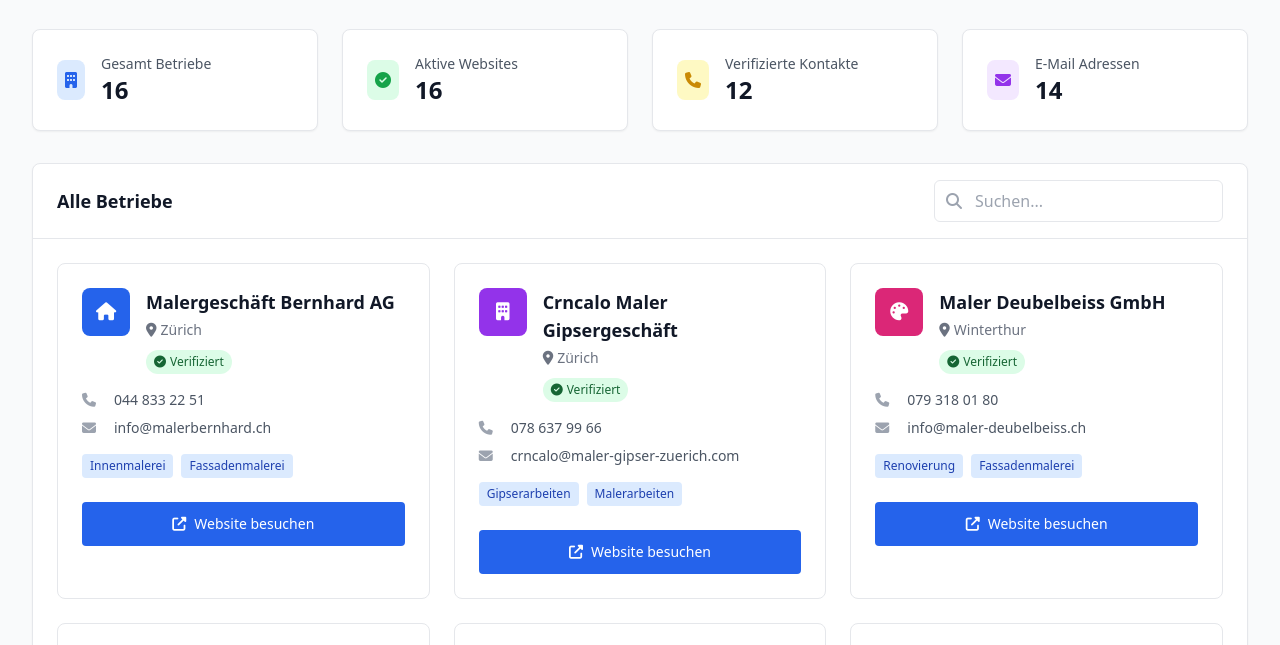
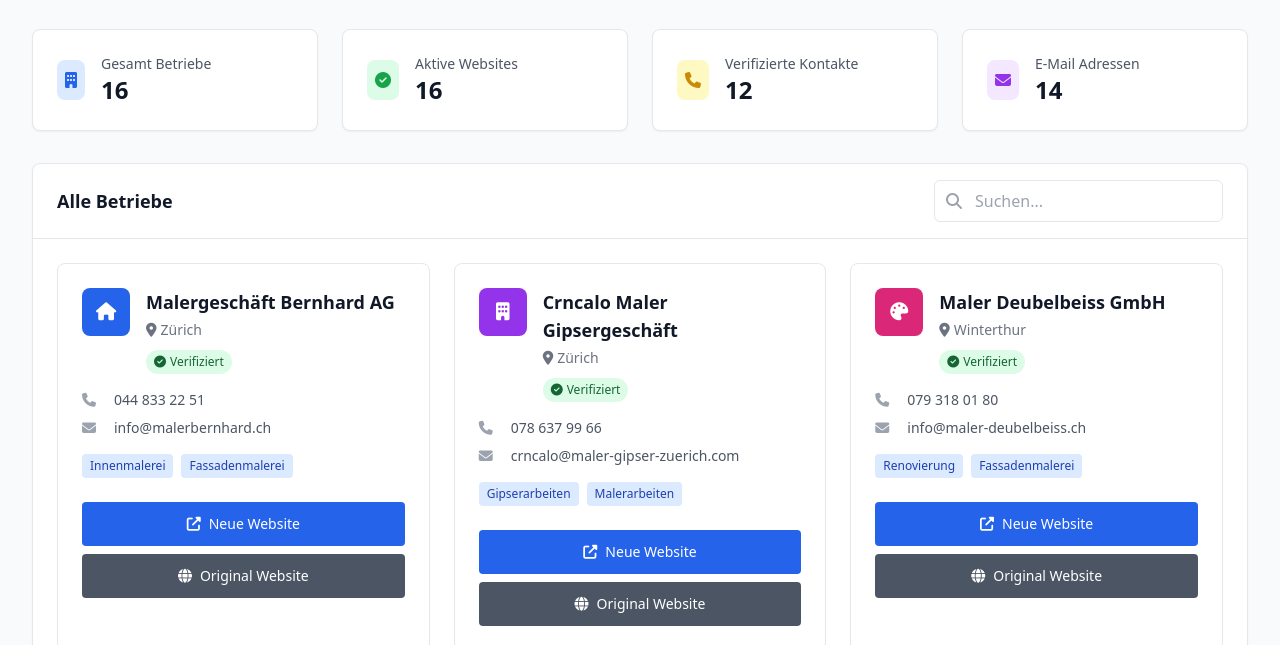
Before and after one commit to mironpuzanov/swiss-painter-websites, a website: page index.html in a window 1280 px wide. Shown: the part 103-748 px from the top of the page. Drawn offline with nearby package versions, Linux system fonts and the light colour scheme.

Commit message:
Fix website routing and add original website links
- Changed folder paths to use vercel.json routes (malerbernhard, crncalo, etc.)
- Added original website URLs for all 16 companies
- Fixed the 404 issues by using proper routing paths
- Added both 'Neue Website' and 'Original Website' buttons
- All companies now have both new and original website links

```diff
--- a/index.html
+++ b/index.html
@@ -95,7 +95,8 @@
                 email: "info@malerbernhard.ch",
                 status: "verified",
                 specialties: ["Innenmalerei", "Fassadenmalerei"],
-                folder: "Malergeschäft Bernhard AG",
+                folder: "malerbernhard",
+                originalUrl: "https://www.malerbernhard.ch/de/home",
                 icon: "fas fa-home",
                 color: "bg-blue-600"
             },
@@ -106,7 +107,8 @@
                 email: "crncalo@maler-gipser-zuerich.com",
                 status: "verified",
                 specialties: ["Gipserarbeiten", "Malerarbeiten"],
-                folder: "Crncalo Maler Gipsergeschäft",
+                folder: "crncalo",
+                originalUrl: "https://www.maler-gipser-zuerich.com/",
                 icon: "fas fa-building",
                 color: "bg-purple-600"
             },
@@ -117,7 +119,8 @@
                 email: "info@maler-deubelbeiss.ch",
                 status: "verified",
                 specialties: ["Renovierung", "Fassadenmalerei"],
-                folder: "Maler Deubelbeiss GmbH",
+                folder: "deubelbeiss",
+                originalUrl: "http://www.maler-deubelbeiss.ch/index.html",
                 icon: "fas fa-palette",
                 color: "bg-pink-600"
             },
@@ -128,7 +131,8 @@
                 email: "info@romang-gmbh.ch",
                 status: "verified",
                 specialties: ["Strukturbeschichtung", "Trockeneis-Strahlen"],
-                folder: "ROMANG Struktur & Farbe GmbH",
+                folder: "romang",
+                originalUrl: "http://romang-gmbh.ch/Wilkommen/",
                 icon: "fas fa-layer-group",
                 color: "bg-green-600"
             },
@@ -139,7 +143,8 @@
                 email: "rb@bonolo.ch",
                 status: "verified",
                 specialties: ["Baudienstleistungen", "Renovation"],
-                folder: "Roberto Bonolo Baudienstleistungen",
+                folder: "bonolo",
+                originalUrl: "https://bonolo.ch/baudienstleistungen",
                 icon: "fas fa-hammer",
                 color: "bg-orange-600"
             },
@@ -150,7 +155,8 @@
                 email: "info@maler-indergand.ch",
                 status: "verified",
                 specialties: ["Malerarbeiten", "Tapezieren"],
-                folder: "Maler Indergand",
+                folder: "indergand",
+                originalUrl: "https://www.maler-indergand.ch/",
                 icon: "fas fa-paint-brush",
                 color: "bg-indigo-600"
             },
@@ -161,7 +167,8 @@
                 email: "info@malernoser.ch",
                 status: "verified",
                 specialties: ["Nachhaltige Produkte", "Innenmalerei"],
-                folder: "Maler Noser",
+                folder: "noser",
+                originalUrl: "https://www.malernoser.ch/startseite",
                 icon: "fas fa-leaf",
                 color: "bg-emerald-600"
             },
@@ -172,7 +179,8 @@
                 email: "info@decordesigngmbh.ch",
                 status: "partial",
                 specialties: ["Dekoration", "Design"],
-                folder: "Decor Design GmbH",
+                folder: "decordesign",
+                originalUrl: "https://www.decordesigngmbh.ch/",
                 icon: "fas fa-magic",
                 color: "bg-violet-600"
             },
@@ -183,7 +191,8 @@
                 email: "info@mb-maler.ch",
                 status: "verified",
                 specialties: ["Malerarbeiten", "Renovation"],
-                folder: "MB Maler",
+                folder: "mbmaler",
+                originalUrl: "https://www.mb-maler.ch/index.html",
                 icon: "fas fa-brush",
                 color: "bg-cyan-600"
             },
@@ -194,7 +203,8 @@
                 email: "info@nathalie-wyss.ch",
                 status: "verified",
                 specialties: ["Künstlerische Gestaltung", "Wandmalerei"],
-                folder: "Nathalie Wyss",
+                folder: "nwyss",
+                originalUrl: "https://www.nathalie-wyss.ch/",
                 icon: "fas fa-user-tie",
                 color: "bg-rose-600"
             },
@@ -205,7 +215,8 @@
                 email: "maler-steiner@gmx.ch",
                 status: "verified",
                 specialties: ["Familienbetrieb", "Traditionsmalerei"],
-                folder: "Malerbetrieb Steiner",
+                folder: "steiner",
+                originalUrl: "https://www.malerbetrieb-steiner.ch/",
                 icon: "fas fa-mountain",
                 color: "bg-amber-600"
             },
@@ -216,7 +227,8 @@
                 email: "info@die-baudekoration-gmbh.ch",
                 status: "verified",
                 specialties: ["Baudekoration", "Spezialmalerei"],
-                folder: "Die Baudekoration GmbH",
+                folder: "baudekoration",
+                originalUrl: "https://www.die-baudekoration-gmbh.ch/",
                 icon: "fas fa-gem",
                 color: "bg-purple-600"
             },
@@ -227,7 +239,8 @@
                 email: "mail@maler-beez.ch",
                 status: "verified",
                 specialties: ["Alpine Malerei", "Gerüstbau"],
-                folder: "Maler Beez AG",
+                folder: "beez",
+                originalUrl: "http://www.maler-beez.ch/",
                 icon: "fas fa-mountain",
                 color: "bg-slate-600"
             },
@@ -238,7 +251,8 @@
                 email: "Nicht verfügbar",
                 status: "partial",
                 specialties: ["Malerarbeiten", "Sanierung"],
-                folder: "Cantillo Maler GmbH",
+                folder: "cantillo",
+                originalUrl: "https://cantillomaler.ch/index.html",
                 icon: "fas fa-user-tie",
                 color: "bg-orange-600"
             },
@@ -249,7 +263,8 @@
                 email: "u.candotti@dolphins.ch",
                 status: "partial",
                 specialties: ["Malergeschäft", "Renovation"],
-                folder: "Candotti Malergeschäft",
+                folder: "candotti",
+                originalUrl: "https://www.candotti.ch/referenzen/",
                 icon: "fas fa-tools",
                 color: "bg-teal-600"
             },
@@ -260,7 +275,8 @@
                 email: "info@lorenzbau.ch",
                 status: "verified",
                 specialties: ["Bauarbeiten", "Projektmanagement"],
-                folder: "Lorenz Bau GmbH",
+                folder: "lorenzbau",
+                originalUrl: "https://www.lorenzbau.ch/",
                 icon: "fas fa-building",
                 color: "bg-gray-600"
             }
@@ -306,10 +322,15 @@
                     </div>
 
                     <div class="space-y-2">
-                        <a href="${company.folder}/index.html" target="_blank"
+                        <a href="/${company.folder}" target="_blank"
                            class="w-full bg-blue-600 hover:bg-blue-700 text-white text-sm px-4 py-3 rounded transition-colors flex items-center justify-center">
                             <i class="fas fa-external-link-alt mr-2"></i>
-                            Website besuchen
+                            Neue Website
+                        </a>
+                        <a href="${company.originalUrl}" target="_blank"
+                           class="w-full bg-gray-600 hover:bg-gray-700 text-white text-sm px-4 py-3 rounded transition-colors flex items-center justify-center">
+                            <i class="fas fa-globe mr-2"></i>
+                            Original Website
                         </a>
                     </div>
                 </div>
```
